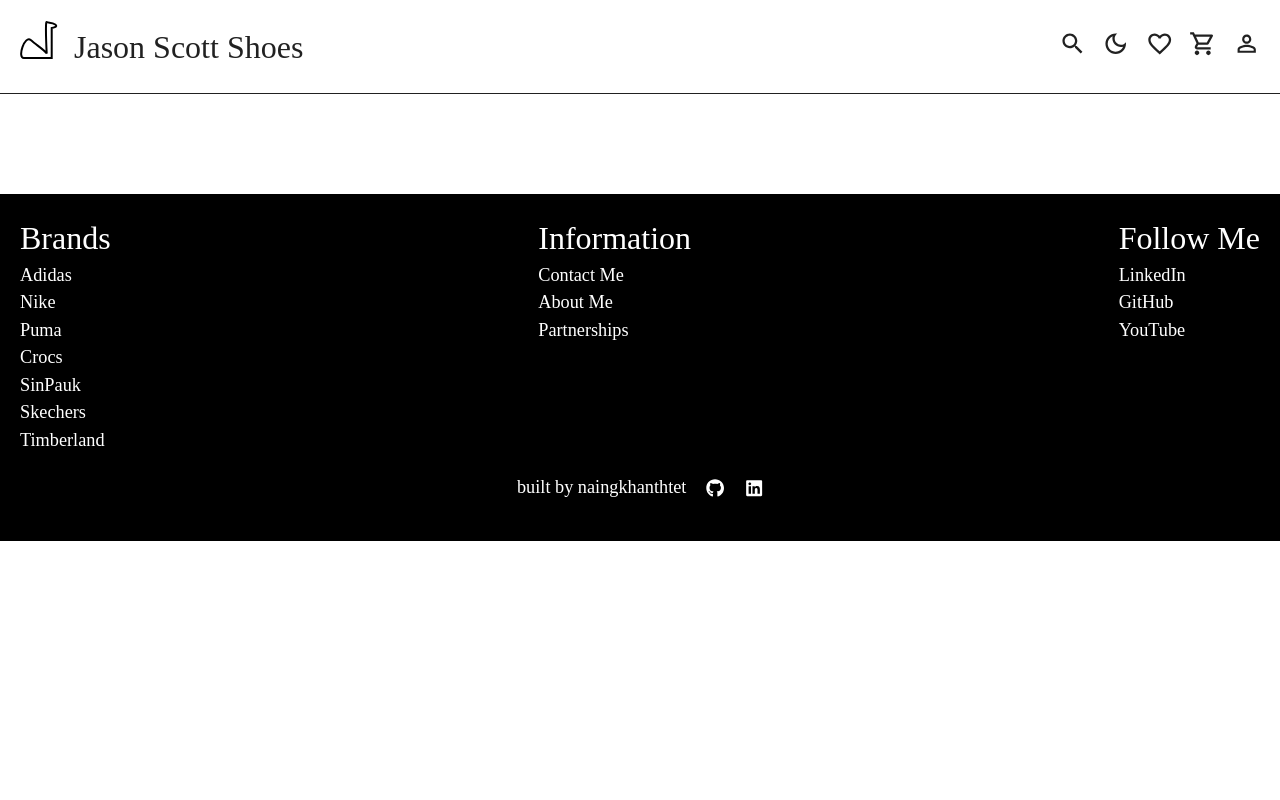
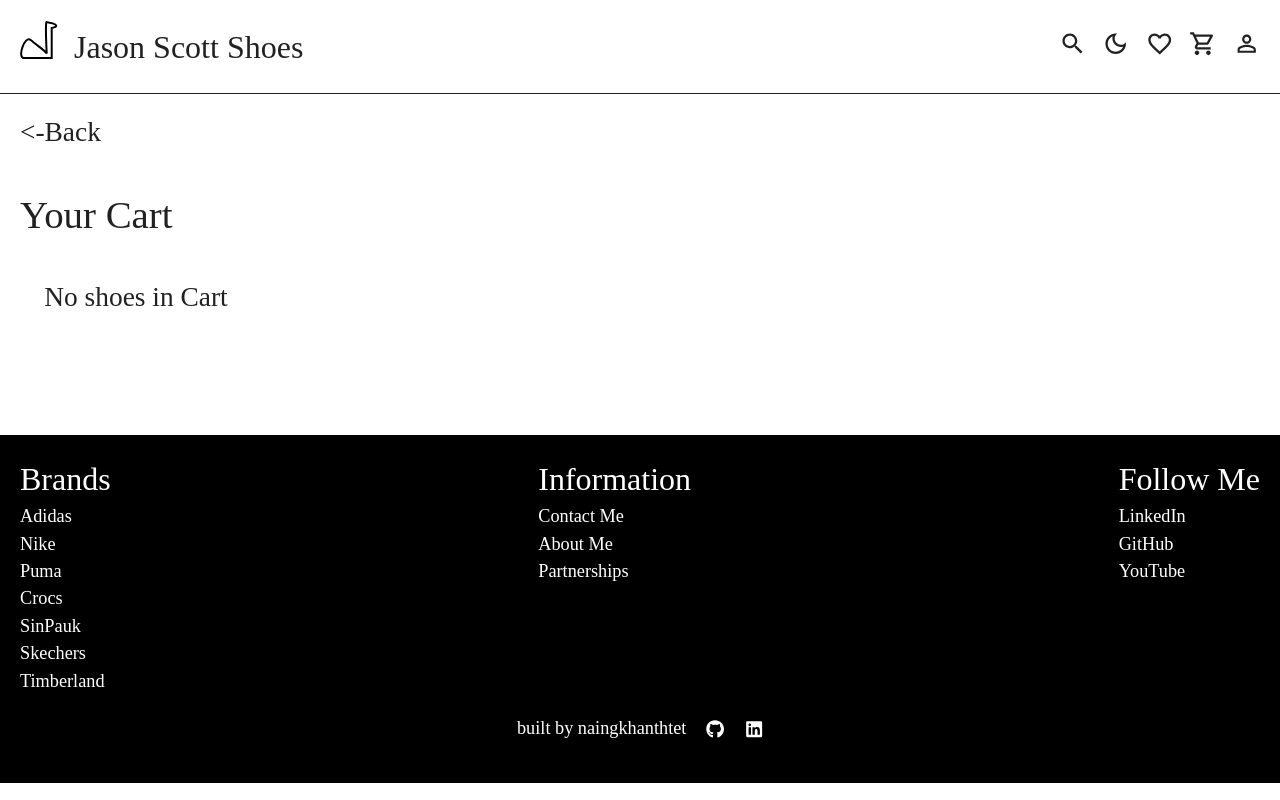
Before and after one commit to naingkhanthtet/jasonscott-shoes, a React (Vite) app in the folder jshoes-client/: page /cart in a window 1280 px wide. Built offline with nearby package versions, Linux system fonts and the light colour scheme; a web font is replaced by a local one.

Commit message:
Shoe props update

```diff
--- a/jshoes-client/src/App.tsx
+++ b/jshoes-client/src/App.tsx
@@ -8,6 +8,7 @@ import ShoeDetail from "./components/ShoeDetail";
 import Nav from "./components/Nav";
 import Footer from "./components/Footer";
 import FavoritePage from "./components/FavoritePage";
+import CartPage from "./components/CartPage";
 
 const App: React.FC = () => {
   const [mode, setMode] = useState<"light" | "dark">(
@@ -32,6 +33,7 @@ const App: React.FC = () => {
           <Route path="/" element={<Home />} />
           <Route path="/shoes/:id" element={<ShoeDetail />} />
           <Route path="/favorite" element={<FavoritePage />} />
+          <Route path="/cart" element={<CartPage />} />
         </Routes>
 
         <Footer />
--- /dev/null
+++ b/jshoes-client/src/components/CartPage.tsx
@@ -0,0 +1,55 @@
+import React, { useEffect, useState } from "react";
+import Cookies from "js-cookie";
+import Shoe from "./Shoe";
+import BackHome from "./BackHome";
+import {
+  ContentWidth,
+  WrapContainer,
+} from "./CustomComponents/BasicComponents";
+import { Typography } from "@mui/material";
+import ShoeCard from "./ShoeCard";
+
+const CartPage: React.FC = () => {
+  const [cartShoes, setCartShoes] = useState<Shoe[]>([]);
+  useEffect(() => {
+    const carts = JSON.parse(Cookies.get("cart") || "[]");
+    setCartShoes(carts);
+  }, []);
+
+  return (
+    <>
+      <BackHome />
+      <ContentWidth sx={{ padding: "20px" }}>
+        <Typography variant="h4">Your Cart</Typography>
+      </ContentWidth>
+      <WrapContainer
+        sx={{
+          display: "grid",
+          gridTemplateColumns: {
+            xs: "repeat(2, 1fr)",
+            sm: "repeat(3, 1fr)",
+            lg: "repeat(5, 1fr)",
+          },
+          gap: "20px",
+          justifyItems: "center",
+        }}
+      >
+        {cartShoes.length > 0 ? (
+          cartShoes.map((cartShoe) => (
+            <ShoeCard
+              key={cartShoe.id}
+              id={cartShoe.id}
+              name={cartShoe.name}
+              price={cartShoe.price}
+              image={cartShoe.image}
+            />
+          ))
+        ) : (
+          <Typography variant="h5">No shoes in Cart</Typography>
+        )}
+      </WrapContainer>
+    </>
+  );
+};
+
+export default CartPage;
--- a/jshoes-client/src/components/FavoriteButton.tsx
+++ b/jshoes-client/src/components/FavoriteButton.tsx
@@ -8,14 +8,14 @@ interface FavoriteButtonProps {
   id: number;
   name: string;
   price: number;
-  imageUrl: string;
+  image: string;
 }
 
 const FavoriteButton: React.FC<FavoriteButtonProps> = ({
   id,
   name,
   price,
-  imageUrl,
+  image,
 }) => {
   const [isFavorite, setIsFavorite] = useState(false);
 
@@ -36,7 +36,7 @@ const FavoriteButton: React.FC<FavoriteButtonProps> = ({
         (shoe: FavoriteButtonProps) => shoe.id !== id
       );
     } else {
-      updatedFavorites = [...favorites, { id, name, price, imageUrl }];
+      updatedFavorites = [...favorites, { id, name, price, image }];
     }
 
     Cookies.set("favorites", JSON.stringify(updatedFavorites), { expires: 7 });
--- a/jshoes-client/src/components/FavoritePage.tsx
+++ b/jshoes-client/src/components/FavoritePage.tsx
@@ -5,13 +5,7 @@ import { ContentWidth } from "./CustomComponents/BasicComponents";
 import { WrapContainer } from "./CustomComponents/BasicComponents";
 import ShoeCard from "./ShoeCard";
 import Cookies from "js-cookie";
-
-interface Shoe {
-  id: number;
-  name: string;
-  price: number;
-  imageUrl: string;
-}
+import Shoe from "./Shoe";
 
 const FavoritePage: React.FC = () => {
   const [favoriteShoes, setFavoriteShoes] = useState<Shoe[]>([]);
@@ -49,7 +43,7 @@ const FavoritePage: React.FC = () => {
               id={shoe.id}
               name={shoe.name}
               price={shoe.price}
-              imageUrl={shoe.imageUrl}
+              image={shoe.image}
             />
           ))
         ) : (
--- a/jshoes-client/src/components/Nav.tsx
+++ b/jshoes-client/src/components/Nav.tsx
@@ -49,9 +49,12 @@ const Nav: React.FC<NavProps> = ({ onToggleTheme, mode }) => {
           >
             <FavoriteBorderOutlinedIcon />
           </Link>
-          <div>
+          <Link
+            to={"/cart"}
+            style={{ textDecoration: "none", color: "inherit" }}
+          >
             <ShoppingCartOutlinedIcon />
-          </div>
+          </Link>
           <div>
             <PersonOutlineOutlinedIcon />
           </div>
--- /dev/null
+++ b/jshoes-client/src/components/Shoe.ts
@@ -0,0 +1,11 @@
+export default interface Shoe {
+  id: number;
+  name: string;
+  brand: string;
+  color: string;
+  type: string;
+  price: number;
+  gender: string;
+  image: string;
+  stock: number;
+}
--- a/jshoes-client/src/components/ShoeCard.tsx
+++ b/jshoes-client/src/components/ShoeCard.tsx
@@ -12,19 +12,18 @@ interface ShoeCardProps {
   id: number;
   name: string;
   price: number;
-  imageUrl: string;
+  image: string;
 }
 
-const ShoeCard: React.FC<ShoeCardProps> = ({ id, name, price, imageUrl }) => {
+const ShoeCard: React.FC<ShoeCardProps> = ({ id, name, price, image }) => {
   return (
     <ShoeCardBox key={id}>
       <Link
         to={`/shoes/${id}`}
         style={{ textDecoration: "none", color: "inherit" }}
-        key={id}
       >
         <ShoeCardImageBox>
-          <Image src={imageUrl} alt={name} />
+          <Image src={image} alt={name} />
         </ShoeCardImageBox>
       </Link>
 
@@ -32,7 +31,6 @@ const ShoeCard: React.FC<ShoeCardProps> = ({ id, name, price, imageUrl }) => {
         <Link
           to={`/shoes/${id}`}
           style={{ textDecoration: "none", color: "inherit", width: "80%" }}
-          key={id}
         >
           <FlexColumn>
             <Typography variant="h6">{name}</Typography>
@@ -40,12 +38,7 @@ const ShoeCard: React.FC<ShoeCardProps> = ({ id, name, price, imageUrl }) => {
           </FlexColumn>
         </Link>
         <FlexColumn>
-          <FavoriteButton
-            id={id}
-            name={name}
-            price={price}
-            imageUrl={imageUrl}
-          />
+          <FavoriteButton id={id} name={name} price={price} image={image} />
         </FlexColumn>
       </FlexRow>
     </ShoeCardBox>
--- a/jshoes-client/src/components/ShoeDetail.tsx
+++ b/jshoes-client/src/components/ShoeDetail.tsx
@@ -12,18 +12,8 @@ import {
 import { ShoeDetailContainer } from "./CustomComponents/ShoeComponents";
 import BackHome from "./BackHome";
 import FavoriteButton from "./FavoriteButton";
-
-interface Shoe {
-  id: number;
-  name: string;
-  brand: string;
-  color: string;
-  type: string;
-  price: number;
-  image: string;
-  gender: string;
-  stock: number;
-}
+import Cookies from "js-cookie";
+import Shoe from "./Shoe";
 
 const ShoeDetail: React.FC = () => {
   const { id } = useParams<{ id: string }>();
@@ -44,6 +34,20 @@ const ShoeDetail: React.FC = () => {
         setLoading(false);
       });
   }, [id]);
+
+  const handleAddToCart = () => {
+    if (shoe) {
+      // Get current cart from cookies
+      const existingCart = Cookies.get("cart");
+      const cart = existingCart ? JSON.parse(existingCart) : [];
+
+      // Add the current shoe to the cart
+      const updatedCart = [...cart, shoe];
+      Cookies.set("cart", JSON.stringify(updatedCart), { expires: 7 }); // Expires in 7 days
+
+      alert("Item added to cart!");
+    }
+  };
 
   if (loading) return <div>Loading...</div>;
   if (error) return <div>{error}</div>;
@@ -82,12 +86,14 @@ const ShoeDetail: React.FC = () => {
                 </Typography>
                 <Typography>{shoe.stock} stocks left</Typography>
                 <FlexRow>
-                  <StyledButton>Add to Cart</StyledButton>
+                  <StyledButton onClick={handleAddToCart}>
+                    Add to Cart
+                  </StyledButton>
                   <FavoriteButton
                     id={shoe.id}
                     name={shoe.name}
                     price={shoe.price}
-                    imageUrl={shoe.image}
+                    image={shoe.image}
                   />
                 </FlexRow>
               </div>
--- a/jshoes-client/src/components/Shoes.tsx
+++ b/jshoes-client/src/components/Shoes.tsx
@@ -89,7 +89,7 @@ const Shoes: React.FC<ShoesProps> = ({ selectedOptions }) => {
               id={shoe.id}
               name={shoe.name}
               price={shoe.price}
-              imageUrl={shoe.image}
+              image={shoe.image}
             />
           ))}
         </WrapContainer>
```
